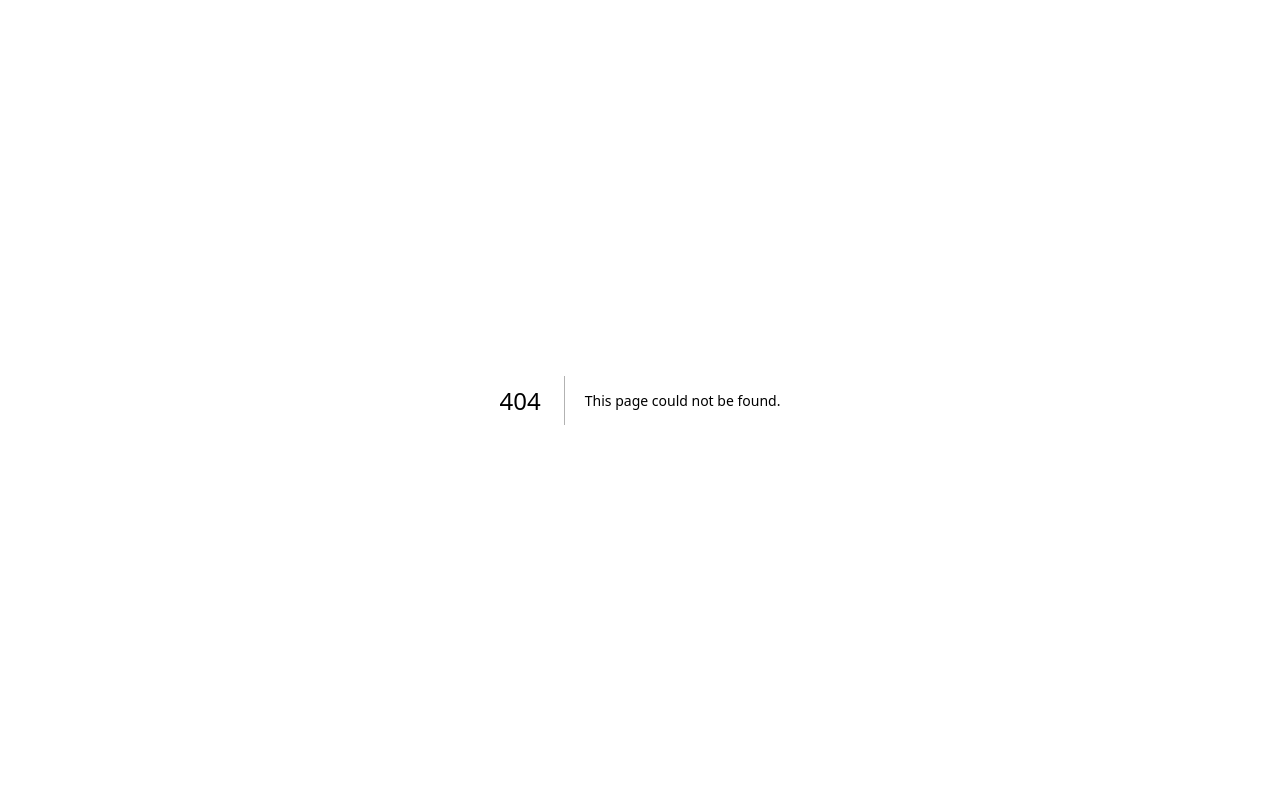
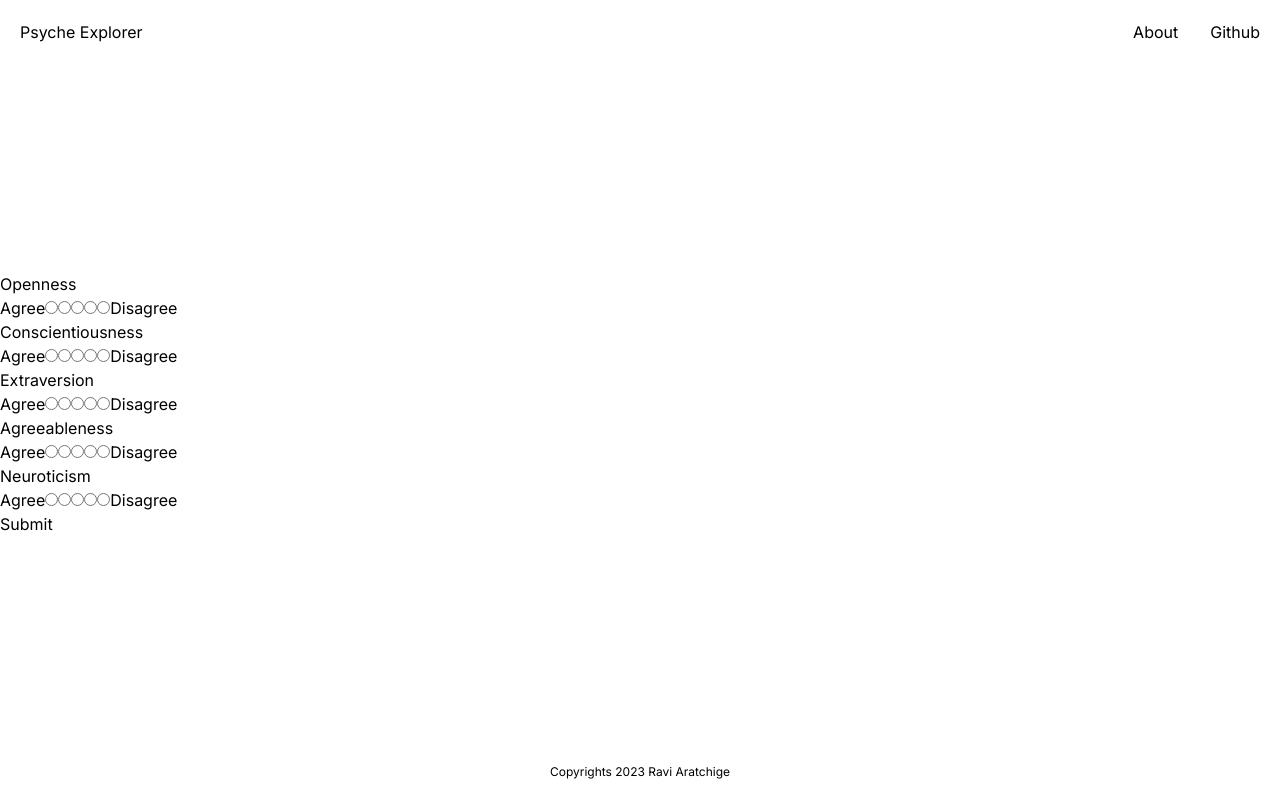
Before and after one commit to ravi-aratchige/spacefarer, a Next.js app in the folder next-app/psyche-explorer/: page /test in a window 1280 px wide. Before the commit this address had no page. Built offline with nearby package versions, Linux system fonts and the light colour scheme.

Commit message:
Minor changes

```diff
--- a/next-app/psyche-explorer/package.json
+++ b/next-app/psyche-explorer/package.json
@@ -21,7 +21,9 @@
     "postcss": "8.4.25",
     "react": "18.2.0",
     "react-dom": "18.2.0",
+    "react-tsparticles": "^2.11.0",
     "tailwindcss": "3.3.2",
+    "tsparticles": "^2.11.0",
     "typescript": "5.1.6"
   }
 }
--- a/next-app/psyche-explorer/src/app/page.tsx
+++ b/next-app/psyche-explorer/src/app/page.tsx
@@ -1,11 +1,18 @@
+// TODO
+// fix issue in Particle component
+
 import Image from 'next/image'
 import Navbar from '@/components/Navbar'
 import Footer from '@/components/Footer'
 import { nanum_myeongjo } from './fonts'
+import Link from 'next/link'
+import Particle from '@/components/Particle'
 
 export default function Home() {
   return (
-    <main className="flex flex-col justify-between min-h-screen bg-[#0f041E] text-white">
+    <main className="flex flex-col justify-between min-h-screen bg-[#0f041E] text-white bg-[url('/bg.jpeg')]">
+      {/* <Particle /> */}
+
       {/* Header (Navigation bar) */}
       <Navbar />
 
@@ -19,7 +26,9 @@ export default function Home() {
             Psyche Explorer combines the worlds of astrology and computer science, using machine learning to help you discover the hidden depths of your personality.
           </p>
           <button className="bg-violet-600 hover:bg-violet-400 text-white font-bold py-2 px-4 rounded">
-            Take the Test
+            <Link href="/test">
+              Take the Test
+            </Link>
           </button>
         </div>
       </section>
--- /dev/null
+++ b/next-app/psyche-explorer/src/app/test/page.tsx
@@ -0,0 +1,13 @@
+import Form from "@/components/Form";
+import Footer from "@/components/Footer";
+import Navbar from "@/components/Navbar";
+
+export default function Test() {
+    return (
+        <main className='flex flex-col justify-between min-h-screen'>
+            <Navbar />
+            <Form />
+            <Footer />
+        </main>
+    );
+}
--- /dev/null
+++ b/next-app/psyche-explorer/src/components/Form.tsx
@@ -0,0 +1,54 @@
+export default function Form() {
+    return (
+        <form action="">
+            <h1>Openness</h1>
+            <label htmlFor="">Agree</label>
+            <input type="radio" name="q1" value="5" />
+            <input type="radio" name="q1" value="4" />
+            <input type="radio" name="q1" value="3" />
+            <input type="radio" name="q1" value="2" />
+            <input type="radio" name="q1" value="1" />
+            <label htmlFor="">Disagree</label>
+
+            <h1>Conscientiousness</h1>
+            <label htmlFor="">Agree</label>
+            <input type="radio" name="q2" value="5" />
+            <input type="radio" name="q2" value="4" />
+            <input type="radio" name="q2" value="3" />
+            <input type="radio" name="q2" value="2" />
+            <input type="radio" name="q2" value="1" />
+            <label htmlFor="">Disagree</label>
+
+            <h1>Extraversion</h1>
+            <label htmlFor="">Agree</label>
+            <input type="radio" name="q3" value="5" />
+            <input type="radio" name="q3" value="4" />
+            <input type="radio" name="q3" value="3" />
+            <input type="radio" name="q3" value="2" />
+            <input type="radio" name="q3" value="1" />
+            <label htmlFor="">Disagree</label>
+
+            <h1>Agreeableness</h1>
+            <label htmlFor="">Agree</label>
+            <input type="radio" name="q4" value="5" />
+            <input type="radio" name="q4" value="4" />
+            <input type="radio" name="q4" value="3" />
+            <input type="radio" name="q4" value="2" />
+            <input type="radio" name="q4" value="1" />
+            <label htmlFor="">Disagree</label>
+
+            <h1>Neuroticism</h1>
+            <label htmlFor="">Agree</label>
+            <input type="radio" name="q5" value="5" />
+            <input type="radio" name="q5" value="4" />
+            <input type="radio" name="q5" value="3" />
+            <input type="radio" name="q5" value="2" />
+            <input type="radio" name="q5" value="1" />
+            <label htmlFor="">Disagree</label>
+
+            <br />
+
+            <button type="submit">Submit</button>
+        </form>
+    );
+}
--- a/next-app/psyche-explorer/src/components/Navbar.tsx
+++ b/next-app/psyche-explorer/src/components/Navbar.tsx
@@ -1,4 +1,3 @@
-import { Anek_Devanagari } from 'next/font/google'
 import Image from 'next/image'
 
 export default function Navbar() {
@@ -8,7 +7,7 @@ export default function Navbar() {
                 <a href="#">Psyche Explorer</a>
             </div>
             <div>
-                <a href="#" className='px-8'>About</a>
+                <a href="/about" className='px-8'>About</a>
                 <a href="#">Github</a>
             </div>
         </nav>
--- /dev/null
+++ b/next-app/psyche-explorer/src/components/Particle.tsx
@@ -0,0 +1,98 @@
+import { useCallback } from "react";
+import type { Container, Engine } from "tsparticles-engine";
+import Particles from "react-tsparticles";
+import { loadFull } from "tsparticles"; // if you are going to use `loadFull`, install the "tsparticles" package too.
+// import { loadSlim } from "tsparticles-slim"; // if you are going to use `loadSlim`, install the "tsparticles-slim" package too.
+
+export default function Particle() {
+    const particlesInit = useCallback(async (engine: Engine) => {
+        console.log(engine);
+
+        // you can initialize the tsParticles instance (engine) here, adding custom shapes or presets
+        // this loads the tsparticles package bundle, it's the easiest method for getting everything ready
+        // starting from v2 you can add only the features you need reducing the bundle size
+        //await loadFull(engine);
+        await loadFull(engine);
+    }, []);
+
+    const particlesLoaded = useCallback(async (container: Container | undefined) => {
+        await console.log(container);
+    }, []);
+
+    return (
+        <Particles
+            id="tsparticles"
+            init={particlesInit}
+            loaded={particlesLoaded}
+            options={{
+                background: {
+                    color: {
+                        value: "#0d47a1",
+                    },
+                },
+                fpsLimit: 120,
+                interactivity: {
+                    events: {
+                        onClick: {
+                            enable: true,
+                            mode: "push",
+                        },
+                        onHover: {
+                            enable: true,
+                            mode: "repulse",
+                        },
+                        resize: true,
+                    },
+                    modes: {
+                        push: {
+                            quantity: 4,
+                        },
+                        repulse: {
+                            distance: 200,
+                            duration: 0.4,
+                        },
+                    },
+                },
+                particles: {
+                    color: {
+                        value: "#ffffff",
+                    },
+                    links: {
+                        color: "#ffffff",
+                        distance: 150,
+                        enable: true,
+                        opacity: 0.5,
+                        width: 1,
+                    },
+                    move: {
+                        direction: "none",
+                        enable: true,
+                        outModes: {
+                            default: "bounce",
+                        },
+                        random: false,
+                        speed: 6,
+                        straight: false,
+                    },
+                    number: {
+                        density: {
+                            enable: true,
+                            area: 800,
+                        },
+                        value: 80,
+                    },
+                    opacity: {
+                        value: 0.5,
+                    },
+                    shape: {
+                        type: "circle",
+                    },
+                    size: {
+                        value: { min: 1, max: 5 },
+                    },
+                },
+                detectRetina: true,
+            }}
+        />
+    );
+};
```
Also changed, not shown: 2 other files (tests, documents, lock files or other folders).
